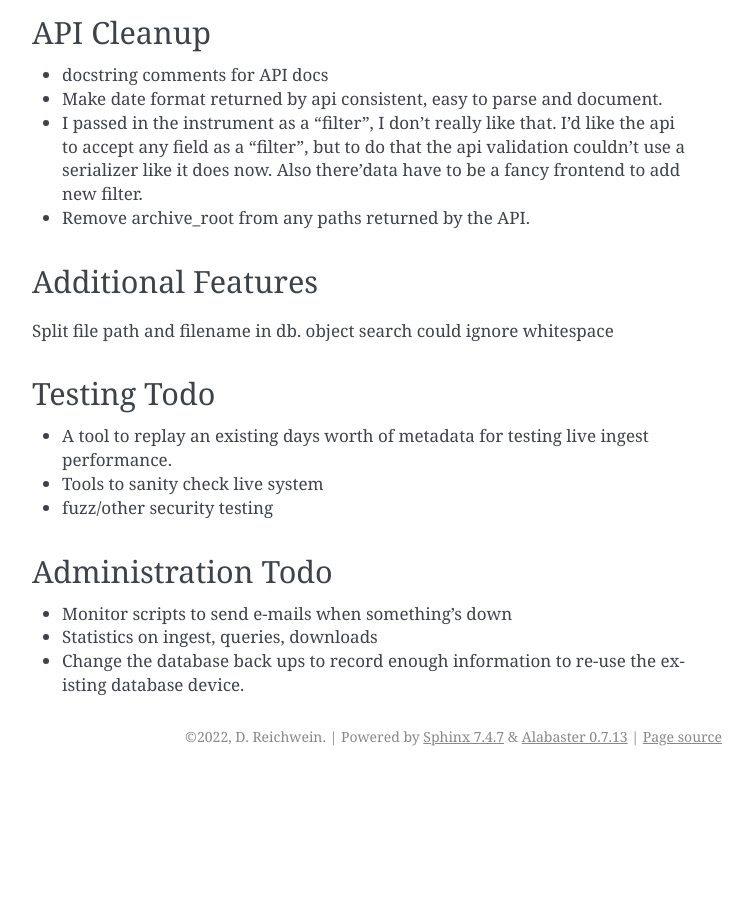
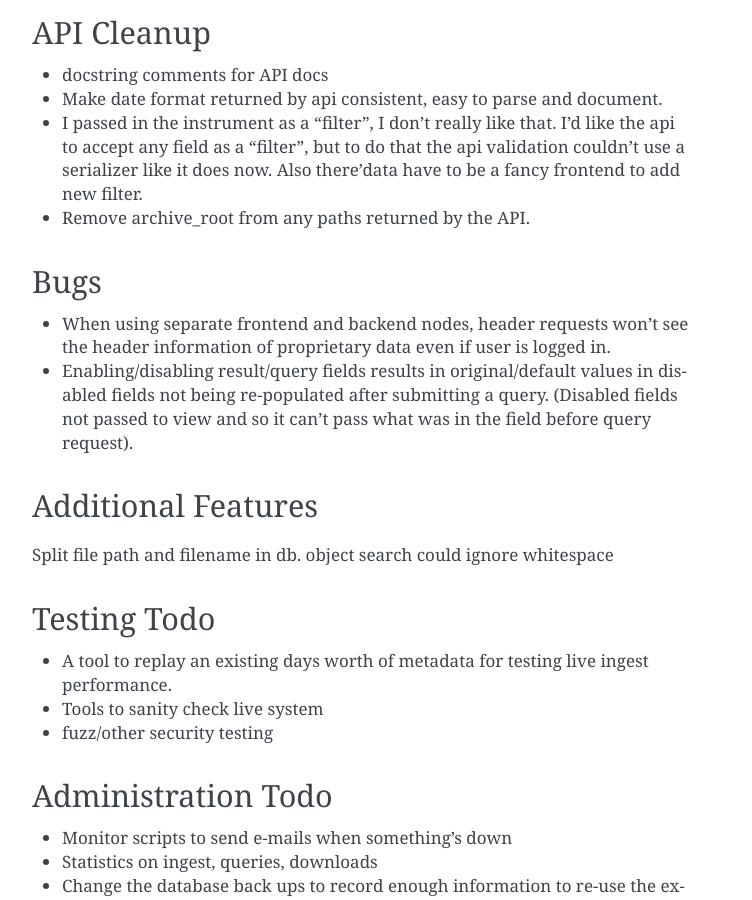
Before and after one commit to UCObservatories/lick_searchable_archive, a Sphinx documentation site: the page built from doc/developer/todo.rst, in a window 1280 px wide and 900 px high, scrolled down 976 px. Shown: the whole window, without its empty margins (388-1140 px from the left). Built offline with Sphinx 7.4.7, drawn with Linux system fonts in a browser that asks for light colours; before the commit the page ends 1752 px from its top, so only the background shows below that.

Commit message:
Update todo, fix unit tests

```diff
--- a/doc/developer/todo.rst
+++ b/doc/developer/todo.rst
@@ -43,6 +43,13 @@ API Cleanup
   have to be a fancy frontend to add new filter.
 * Remove archive_root from any paths returned by the API.
 
+Bugs
+----
+* When using separate frontend and backend nodes, header requests won't see the
+  header information of proprietary data even if user is logged in.
+* Enabling/disabling result/query fields results in original/default values in disabled fields not being re-populated
+  after submitting a query.  (Disabled fields not passed to view and so it can't pass what was in the
+  field before query request).
 
 Additional Features
 -------------------
```
Also changed, not shown: 2 other files.
